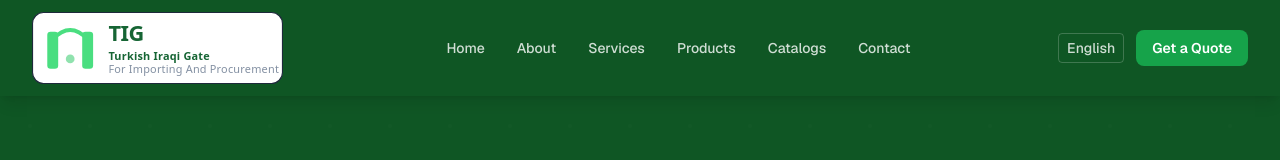
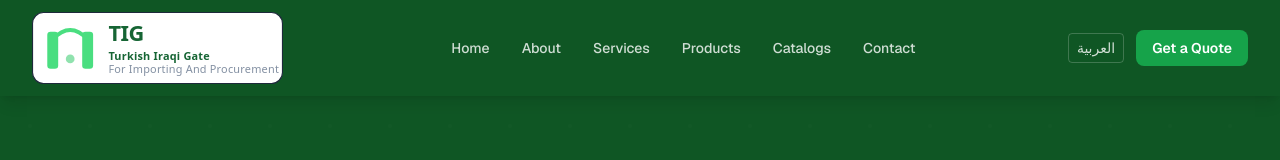
Before and after one commit to alhasan-alnagem/turkish-iraqi-gate, a Next.js app: page /en in a window 1280 px wide. Shown: the top 160 px of the page. Built offline with nearby package versions, Linux system fonts and the light colour scheme.

Commit message:
Show target language label in language switcher for easier switching

```diff
--- a/src/components/LanguageSwitcher.tsx
+++ b/src/components/LanguageSwitcher.tsx
@@ -9,28 +9,35 @@ export default function LanguageSwitcher() {
   const [open, setOpen] = useState(false);
 
   const current = languages.find((l) => l.code === lang);
-  const others = languages.filter((l) => l.code !== lang);
+  // Show the target language (the one you'd switch to) so users who
+  // accidentally land on the wrong language can clearly see how to switch.
+  const target = languages.find((l) => l.code !== lang);
 
   return (
     <div className="relative">
       <button
         onClick={() => setOpen(!open)}
         className="text-white/80 hover:text-[var(--accent-light)] transition-colors text-sm font-medium px-2 py-1 rounded border border-white/20 hover:border-white/40"
+        title={current ? `Currently: ${current.label}` : undefined}
       >
-        {current?.label}
+        {target?.label ?? current?.label}
       </button>
       {open && (
         <>
           <div className="fixed inset-0 z-10" onClick={() => setOpen(false)} />
           <div className="absolute top-full right-0 mt-1 bg-[var(--surface)] border border-[var(--border)] rounded-lg shadow-lg z-20 min-w-[140px] overflow-hidden">
-            {others.map((l) => (
+            {languages.map((l) => (
               <button
                 key={l.code}
                 onClick={() => {
-                  switchLanguage(l.code);
+                  if (l.code !== lang) switchLanguage(l.code);
                   setOpen(false);
                 }}
-                className="block w-full text-start px-4 py-2.5 text-sm text-[var(--foreground)] hover:bg-[var(--accent)]/10 transition-colors"
+                className={`block w-full text-start px-4 py-2.5 text-sm transition-colors ${
+                  l.code === lang
+                    ? "text-[var(--accent)] bg-[var(--accent)]/10 cursor-default"
+                    : "text-[var(--foreground)] hover:bg-[var(--accent)]/10"
+                }`}
               >
                 {l.label}
               </button>
```
